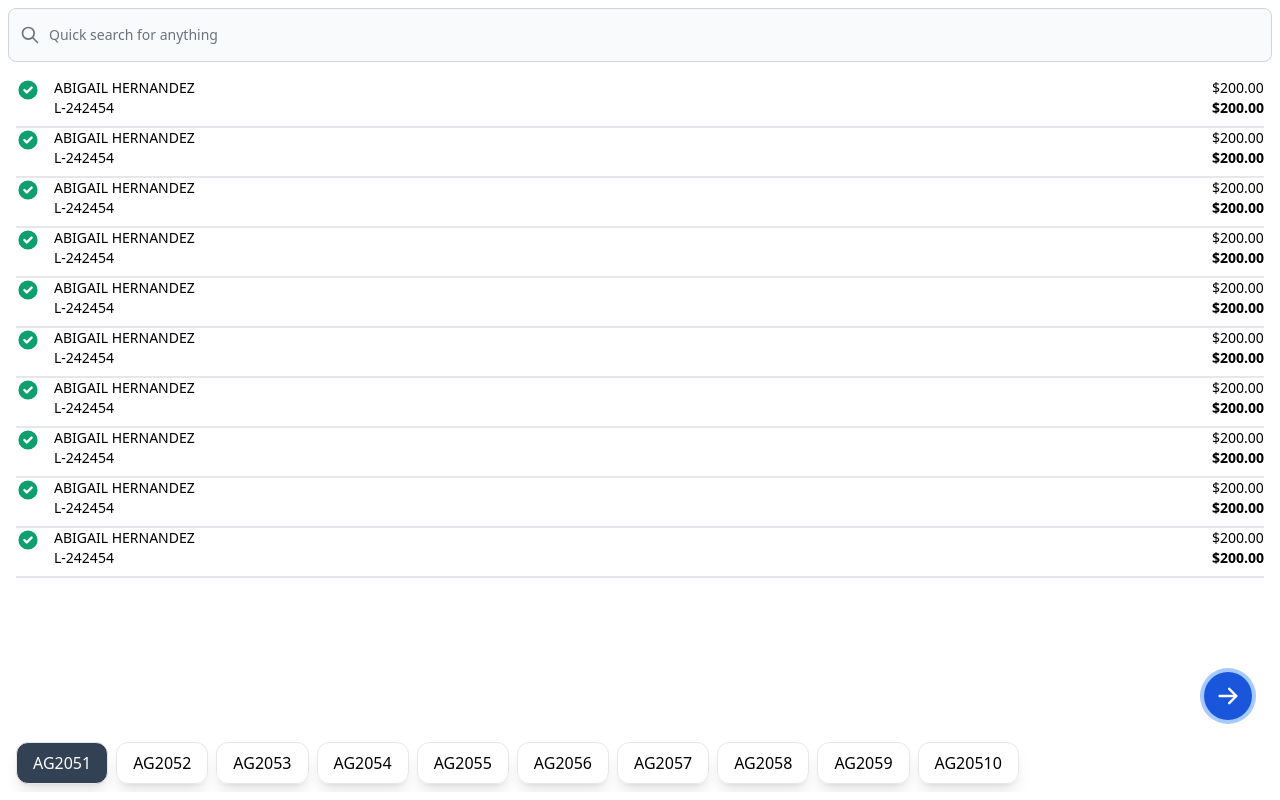
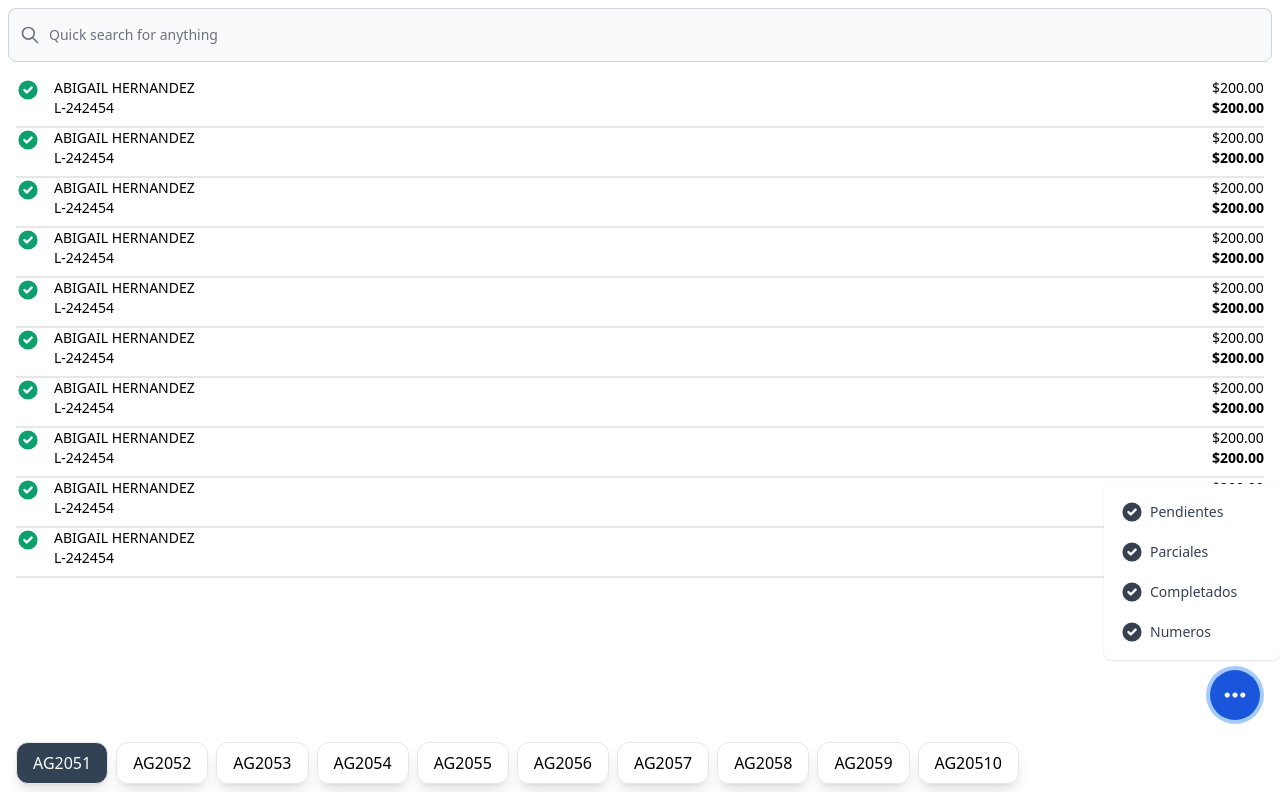
Before and after one commit to AdriCQ/xpress-pwa, a Vue app: page / in a window 1280 px wide. Both pictures are taken after a click on the button "Icon description". Built offline with nearby package versions, Linux system fonts and the light colour scheme.

Commit message:
float button menu

```diff
--- a/src/components/icons/CheckIcon.vue
+++ b/src/components/icons/CheckIcon.vue
@@ -1,14 +1,7 @@
 <template>
-  <svg
-    class="mr-1.5 h-6 w-6 flex-shrink-0 text-green-500 dark:text-green-400"
-    fill="currentColor"
-    viewBox="0 0 20 20"
-    xmlns="http://www.w3.org/2000/svg"
-  >
-    <path
-      fill-rule="evenodd"
-      d="M10 18a8 8 0 100-16 8 8 0 000 16zm3.707-9.293a1 1 0 00-1.414-1.414L9 10.586 7.707 9.293a1 1 0 00-1.414 1.414l2 2a1 1 0 001.414 0l4-4z"
-      clip-rule="evenodd"
-    ></path>
-  </svg>
+	<svg class="mr-1.5 h-6 w-6 flex-shrink-0" fill="currentColor" viewBox="0 0 20 20" xmlns="http://www.w3.org/2000/svg">
+		<path fill-rule="evenodd"
+			d="M10 18a8 8 0 100-16 8 8 0 000 16zm3.707-9.293a1 1 0 00-1.414-1.414L9 10.586 7.707 9.293a1 1 0 00-1.414 1.414l2 2a1 1 0 001.414 0l4-4z"
+			clip-rule="evenodd"></path>
+	</svg>
 </template>
--- /dev/null
+++ b/src/components/icons/DotsIcon.vue
@@ -0,0 +1,13 @@
+
+<template>
+	<svg width="26" height="26" viewBox="0 0 20 20" fill="currentColor" xmlns="http://www.w3.org/2000/svg">
+		<path d="M6 10C6 11.1046 5.10457 12 4 12C2.89543 12 2 11.1046 2 10C2 8.89543 2.89543 8 4 8C5.10457 8 6 8.89543 6 10Z"
+			fill="#fff" />
+		<path
+			d="M12 10C12 11.1046 11.1046 12 10 12C8.89543 12 8 11.1046 8 10C8 8.89543 8.89543 8 10 8C11.1046 8 12 8.89543 12 10Z"
+			fill="#fff" />
+		<path
+			d="M16 12C17.1046 12 18 11.1046 18 10C18 8.89543 17.1046 8 16 8C14.8954 8 14 8.89543 14 10C14 11.1046 14.8954 12 16 12Z"
+			fill="#fff" />
+	</svg>
+</template>
--- a/src/components/widgets/FloatButton.vue
+++ b/src/components/widgets/FloatButton.vue
@@ -1,11 +1,65 @@
+<script lang="ts" setup>
+import { defineAsyncComponent, onMounted } from 'vue'
+import { initDropdowns } from 'flowbite'
+
+const dropdownName = 'floating-dropdown'
+
+const CheckIcon = defineAsyncComponent(() => import('@/components/icons/CheckIcon.vue'))
+const DotsIcon = defineAsyncComponent(() => import('@/components/icons/DotsIcon.vue'))
+
+onMounted(() => {
+	initDropdowns()
+})
+
+</script>
 <template>
-	<button type="button"
-		class="mr-2 inline-flex items-center rounded-full bg-blue-700 p-3 text-center text-sm font-medium text-white hover:bg-blue-800 focus:outline-none focus:ring-4 focus:ring-blue-300 dark:bg-blue-600 dark:hover:bg-blue-700 dark:focus:ring-blue-800">
-		<svg aria-hidden="true" class="h-6 w-6" fill="currentColor" viewBox="0 0 20 20" xmlns="http://www.w3.org/2000/svg">
-			<path fill-rule="evenodd"
-				d="M10.293 3.293a1 1 0 011.414 0l6 6a1 1 0 010 1.414l-6 6a1 1 0 01-1.414-1.414L14.586 11H3a1 1 0 110-2h11.586l-4.293-4.293a1 1 0 010-1.414z"
-				clip-rule="evenodd"></path>
-		</svg>
-		<span class="sr-only">Icon description</span>
-	</button>
+	<div class="relative">
+		<!-- Dropdown menu -->
+		<div :id="dropdownName"
+			class="z-20 right-5 hidden bg-white divide-y divide-gray-100 rounded-lg shadow w-44 dark:bg-gray-700">
+			<ul class="py-2 text-sm text-gray-700 dark:text-gray-200" :aria-labelledby="`${dropdownName}-button`">
+				<li>
+					<div class="flex items-center px-4 py-2 hover:bg-gray-100 dark:hover:bg-gray-600 dark:hover:text-white">
+						<CheckIcon />
+						<p>
+							Pendientes
+						</p>
+					</div>
+				</li>
+
+				<li>
+					<div class="flex items-center px-4 py-2 hover:bg-gray-100 dark:hover:bg-gray-600 dark:hover:text-white">
+						<CheckIcon />
+						<p>
+							Parciales
+						</p>
+					</div>
+				</li>
+
+				<li>
+					<div class="flex items-center px-4 py-2 hover:bg-gray-100 dark:hover:bg-gray-600 dark:hover:text-white">
+						<CheckIcon />
+						<p>
+							Completados
+						</p>
+					</div>
+				</li>
+
+				<li>
+					<div class="flex items-center px-4 py-2 hover:bg-gray-100 dark:hover:bg-gray-600 dark:hover:text-white">
+						<CheckIcon />
+						<p>
+							Numeros
+						</p>
+					</div>
+				</li>
+			</ul>
+		</div>
+
+		<button type="button" :id="`${dropdownName}-button`" :data-dropdown-toggle="dropdownName"
+			class="inline-flex items-center rounded-full bg-blue-700 p-3 text-center text-sm font-medium text-white hover:bg-blue-800 focus:outline-none active:bg-blue-600 focus:ring-4 focus:ring-blue-300 dark:bg-blue-600 dark:hover:bg-blue-700 dark:focus:ring-blue-800">
+			<DotsIcon />
+			<span class="sr-only">Icon description</span>
+		</button>
+	</div>
 </template>
--- a/src/components/widgets/PaymentWidget.vue
+++ b/src/components/widgets/PaymentWidget.vue
@@ -8,7 +8,7 @@ const CheckIcon = defineAsyncComponent(() => import('@/components/icons/CheckIco
 	<div class="flex gap-2 border-b-2 pb-2">
 		<!-- Icon -->
 		<div class="flex-none">
-			<CheckIcon />
+			<CheckIcon class="text-green-500 dark:text-green-400" />
 		</div>
 
 		<!-- Content -->
--- a/src/views/HomeView.vue
+++ b/src/views/HomeView.vue
@@ -21,7 +21,7 @@ const AgencySlider = defineAsyncComponent(() => import('@/components/slider/Agen
 
 	</main>
 
-	<div class="fixed bottom-0 w-full p-2">
+	<div class="fixed bottom-0 w-full p-2 z-10 bg-white">
 		<AgencySlider />
 	</div>
 </template>
```
